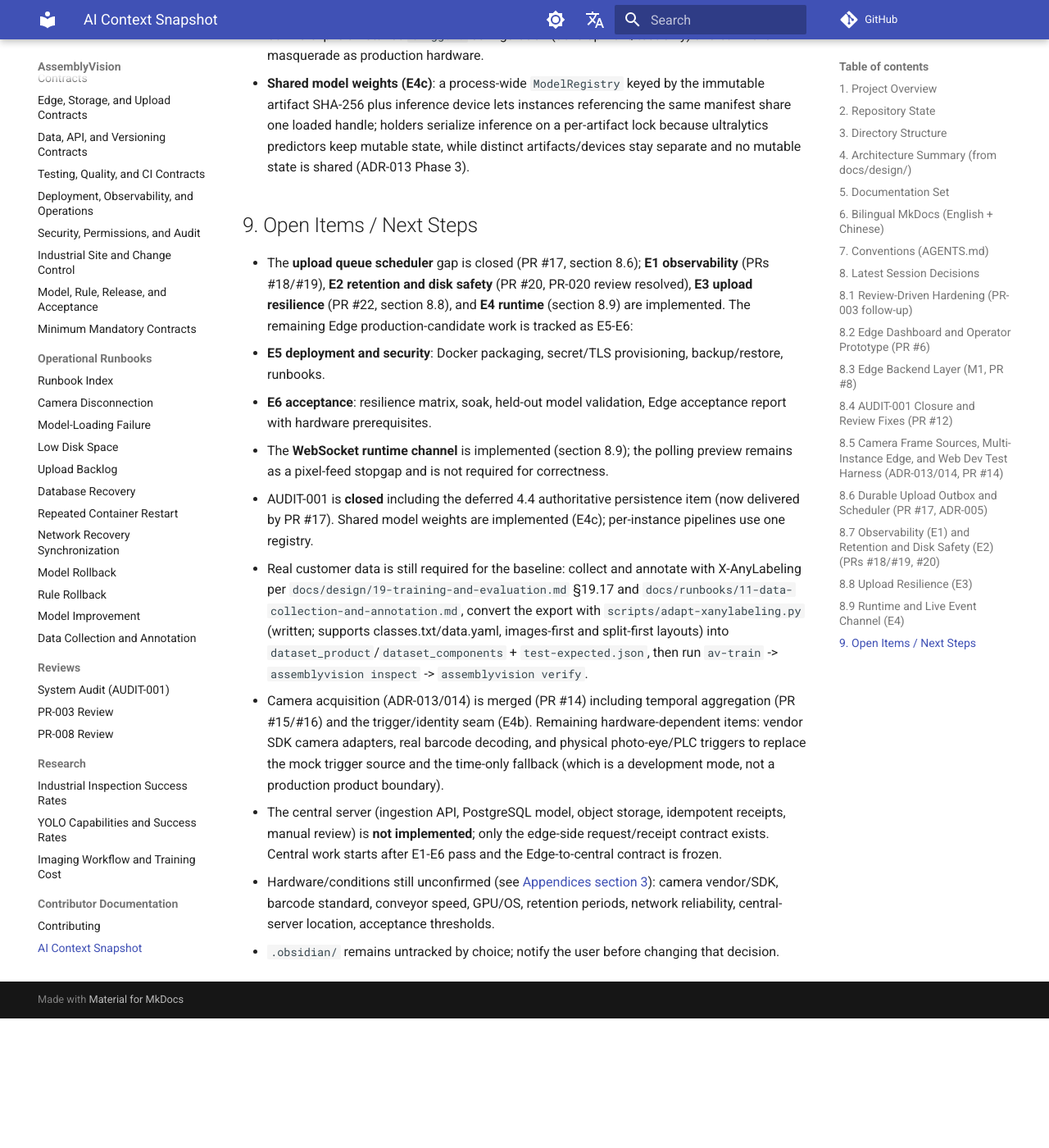
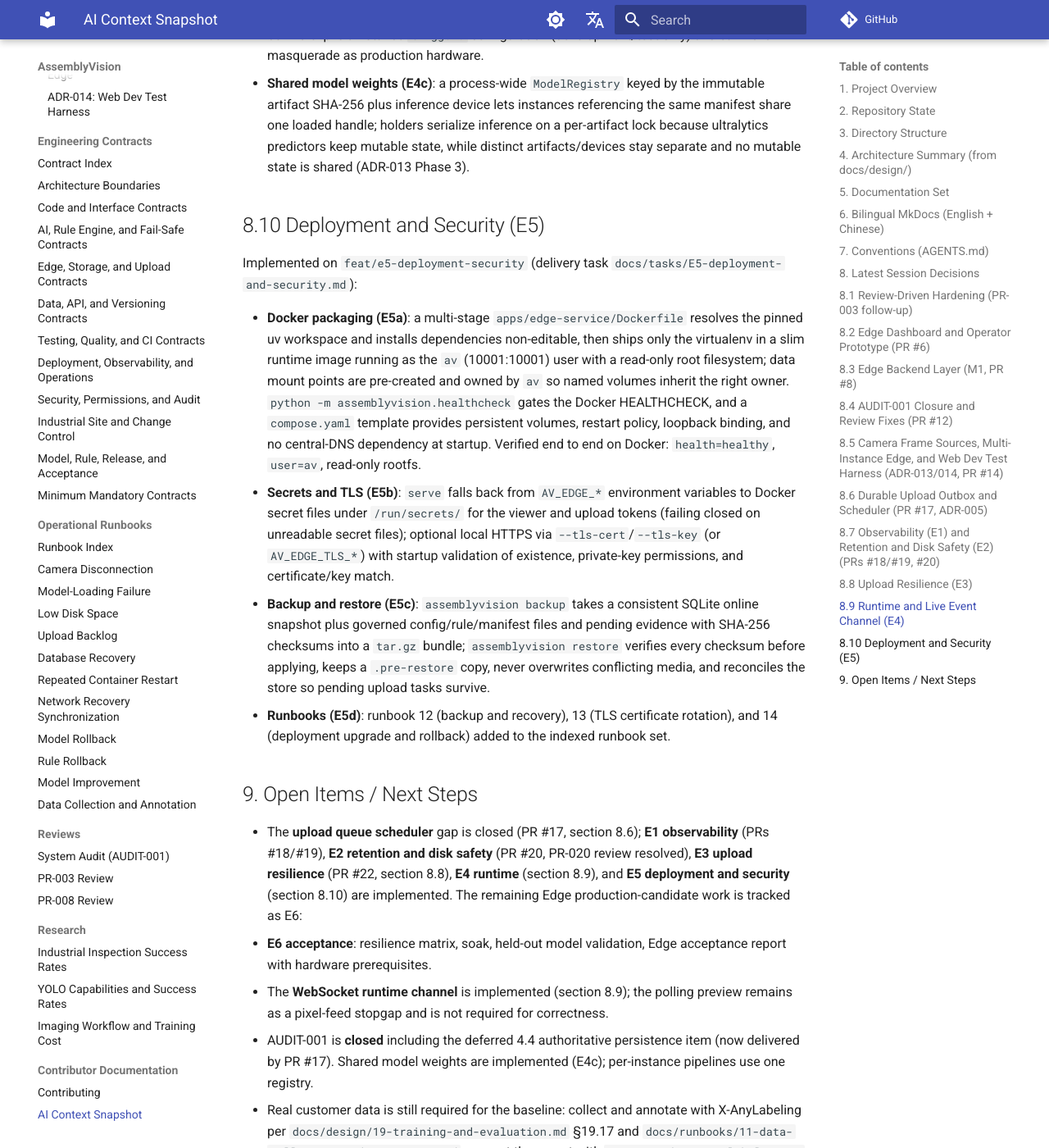
Before and after one commit to dream-studio-china/assembly-vision, an MkDocs documentation site: the page built from docs/ai/context.md, in a window 1280 px wide and 1400 px high, scrolled down 15776 px. Shown: the whole window at 82% size. Built offline with MkDocs 1.6.1 and Material for MkDocs 9.7.7, drawn with Linux system fonts in a browser that asks for light colours; comment, search, counter and statistics services are not loaded; before the commit the page ends 17018 px from its top, so only the background shows below that.

Commit message:
docs: record E5 deployment and security milestone

```diff
--- a/docs/ai/context.md
+++ b/docs/ai/context.md
@@ -647,15 +647,44 @@ Implemented on `feat/e4-runtime` (delivery task
   distinct artifacts/devices stay separate and no mutable state is shared
   (ADR-013 Phase 3).
 
+## 8.10 Deployment and Security (E5)
+
+Implemented on `feat/e5-deployment-security` (delivery task
+`docs/tasks/E5-deployment-and-security.md`):
+
+- **Docker packaging (E5a)**: a multi-stage `apps/edge-service/Dockerfile`
+  resolves the pinned uv workspace and installs dependencies non-editable, then
+  ships only the virtualenv in a slim runtime image running as the `av`
+  (10001:10001) user with a read-only root filesystem; data mount points are
+  pre-created and owned by `av` so named volumes inherit the right owner.
+  `python -m assemblyvision.healthcheck` gates the Docker HEALTHCHECK, and a
+  `compose.yaml` template provides persistent volumes, restart policy,
+  loopback binding, and no central-DNS dependency at startup. Verified end to
+  end on Docker: `health=healthy`, `user=av`, read-only rootfs.
+- **Secrets and TLS (E5b)**: `serve` falls back from `AV_EDGE_*` environment
+  variables to Docker secret files under `/run/secrets/` for the viewer and
+  upload tokens (failing closed on unreadable secret files); optional local
+  HTTPS via `--tls-cert`/`--tls-key` (or `AV_EDGE_TLS_*`) with startup
+  validation of existence, private-key permissions, and certificate/key
+  match.
+- **Backup and restore (E5c)**: `assemblyvision backup` takes a consistent
+  SQLite online snapshot plus governed config/rule/manifest files and pending
+  evidence with SHA-256 checksums into a `tar.gz` bundle; `assemblyvision
+  restore` verifies every checksum before applying, keeps a `.pre-restore`
+  copy, never overwrites conflicting media, and reconciles the store so
+  pending upload tasks survive.
+- **Runbooks (E5d)**: runbook 12 (backup and recovery), 13 (TLS certificate
+  rotation), and 14 (deployment upgrade and rollback) added to the indexed
+  runbook set.
+
 ## 9. Open Items / Next Steps
 
 - The **upload queue scheduler** gap is closed (PR #17, section 8.6); **E1
   observability** (PRs #18/#19), **E2 retention and disk safety** (PR #20,
   PR-020 review resolved), **E3 upload resilience** (PR #22, section 8.8),
-  and **E4 runtime** (section 8.9) are implemented. The remaining Edge
-  production-candidate work is tracked as E5-E6:
-  - **E5 deployment and security**: Docker packaging, secret/TLS provisioning,
-    backup/restore, runbooks.
+  **E4 runtime** (section 8.9), and **E5 deployment and security** (section
+  8.10) are implemented. The remaining Edge production-candidate work is
+  tracked as E6:
   - **E6 acceptance**: resilience matrix, soak, held-out model validation,
     Edge acceptance report with hardware prerequisites.
 - The **WebSocket runtime channel** is implemented (section 8.9); the polling
```
